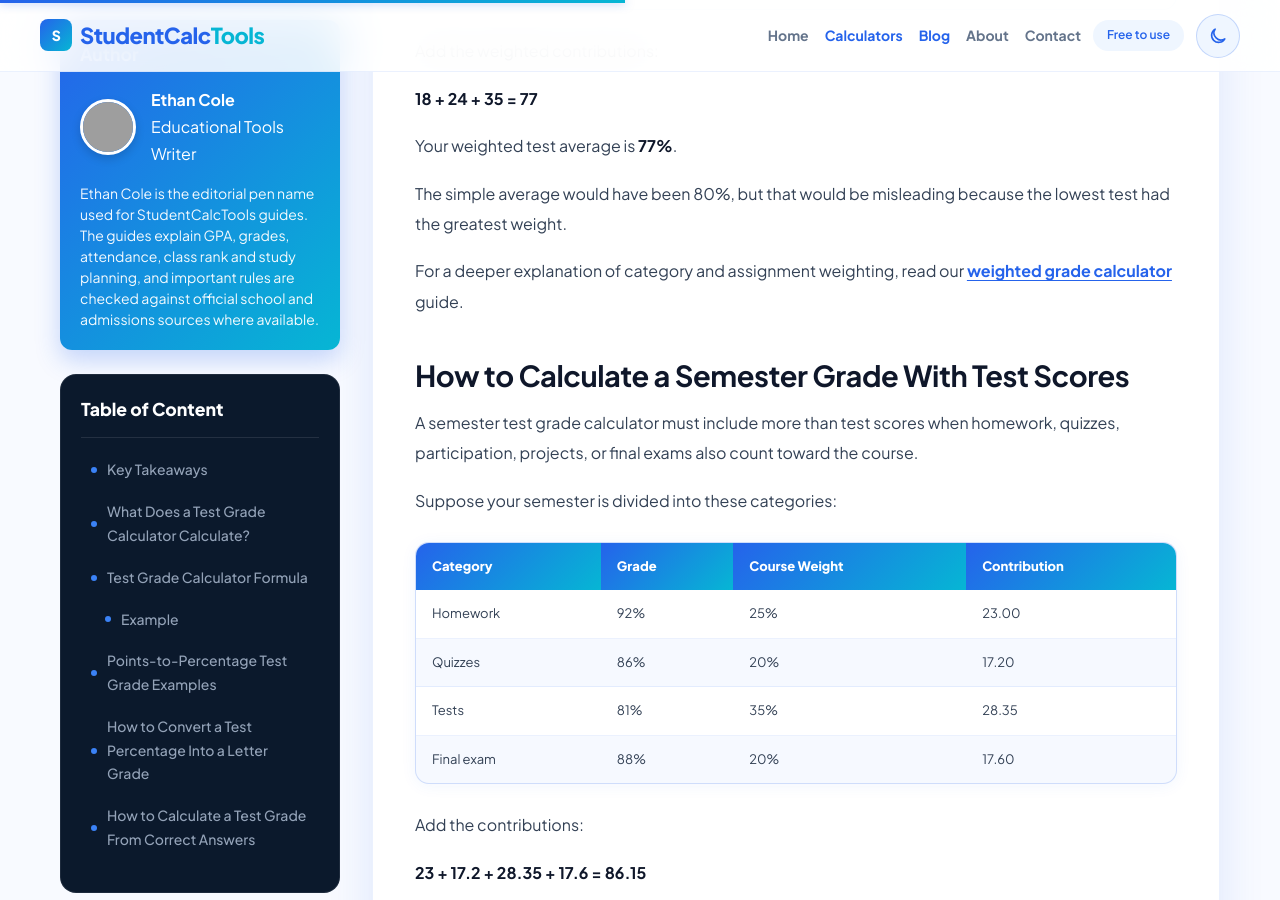
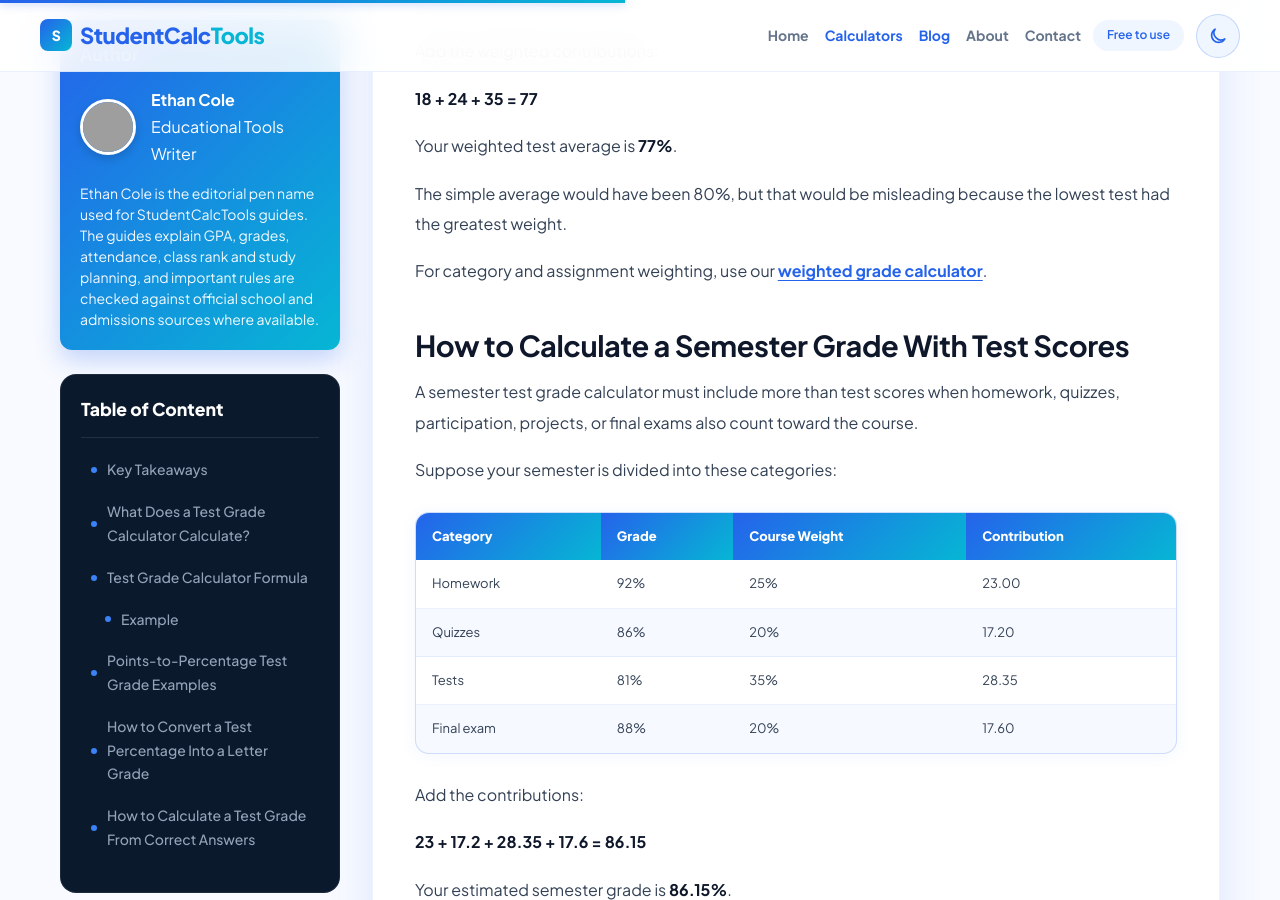
Before and after one commit to zaidmeo09-dhangal/studentcalctools, a Jekyll site: the page built from _posts/2026-07-28-how-to-calculate-your-score-with-a-test-grade-calculator.md, in a window 1280 px wide and 900 px high, scrolled down 7635 px. Built offline with Jekyll 4.4.1, drawn with Linux system fonts in a browser that asks for light colours; grey boxes are pictures that could not be loaded.

Commit message:
Merge 2 posts into tool pages

```diff
--- a/_posts/2026-07-28-how-to-calculate-your-score-with-a-test-grade-calculator.md
+++ b/_posts/2026-07-28-how-to-calculate-your-score-with-a-test-grade-calculator.md
@@ -323,7 +323,7 @@ Your weighted test average is **77%**.
 
 The simple average would have been 80%, but that would be misleading because the lowest test had the greatest weight.
 
-For a deeper explanation of category and assignment weighting, read our [weighted grade calculator](https://studentcalctools.com/blog/weighted-grade-calculator/) guide.
+For category and assignment weighting, use our [weighted grade calculator](https://studentcalctools.com/grade-calculator/).
 
 
 
--- /dev/null
+++ b/redirects/merge-final-grade.html
@@ -0,0 +1,4 @@
+---
+permalink: /blog/grade-needed-on-final-calculator/
+redirect_to: https://studentcalctools.com/final-grade-calculator/
+---
--- /dev/null
+++ b/redirects/merge-weighted-grade.html
@@ -0,0 +1,4 @@
+---
+permalink: /blog/weighted-grade-calculator/
+redirect_to: https://studentcalctools.com/grade-calculator/
+---
```
Also changed, not shown: _posts/2026-06-28-grade-needed-on-final-calculator-how-to-find-the-final-exam-score-you-need.md (+1 -0 lines), _posts/2026-06-29-weighted-grade-calculator-how-to-calculate-grades-with-weights.md (+1 -0 lines).
